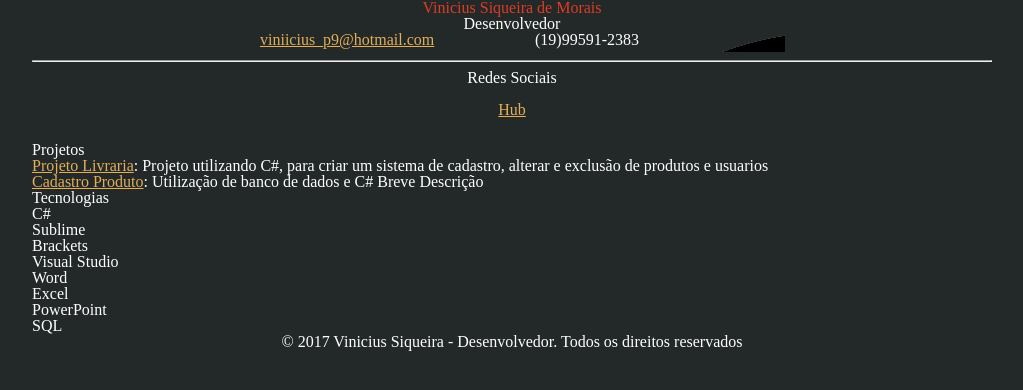
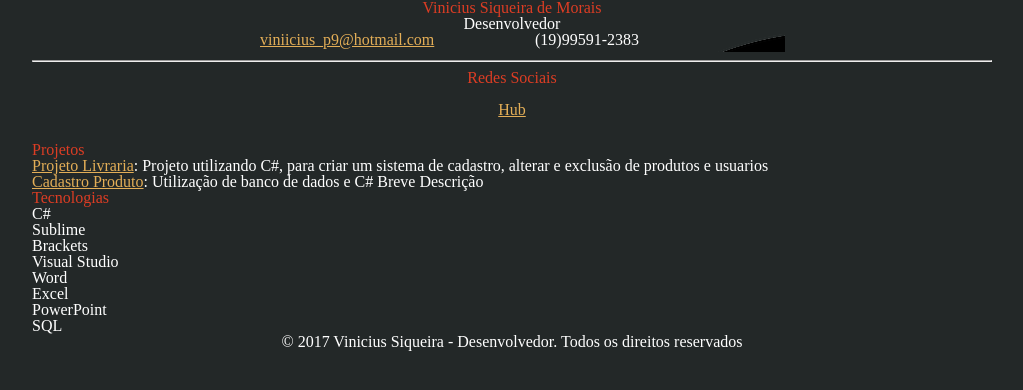
Before and after one commit to viniiciusp9/viniiciusp9.github.io, a plain HTML site: page index.html in a window 1280 px wide. Shown: the top 390 px of the page, without its empty margins (128-1151 px from the left). Drawn offline with Linux system fonts and the light colour scheme; files whose address does not match are found by name.

Commit message:
Pagina Inicial

```diff
--- a/css/estilos.css
+++ b/css/estilos.css
@@ -19,7 +19,13 @@ h1{
 }
 
 h2{ font-size: 20px;  }
-h3{ font-size: 20px; }
+
+h3{
+    color: #DC3D24;
+    font-weight: bold;
+    font-size: 20px;
+}
+
 a{color: #E3AE57}
 header, footer, .redes-sociais, .tecnologias{
     text-align: center;
```
